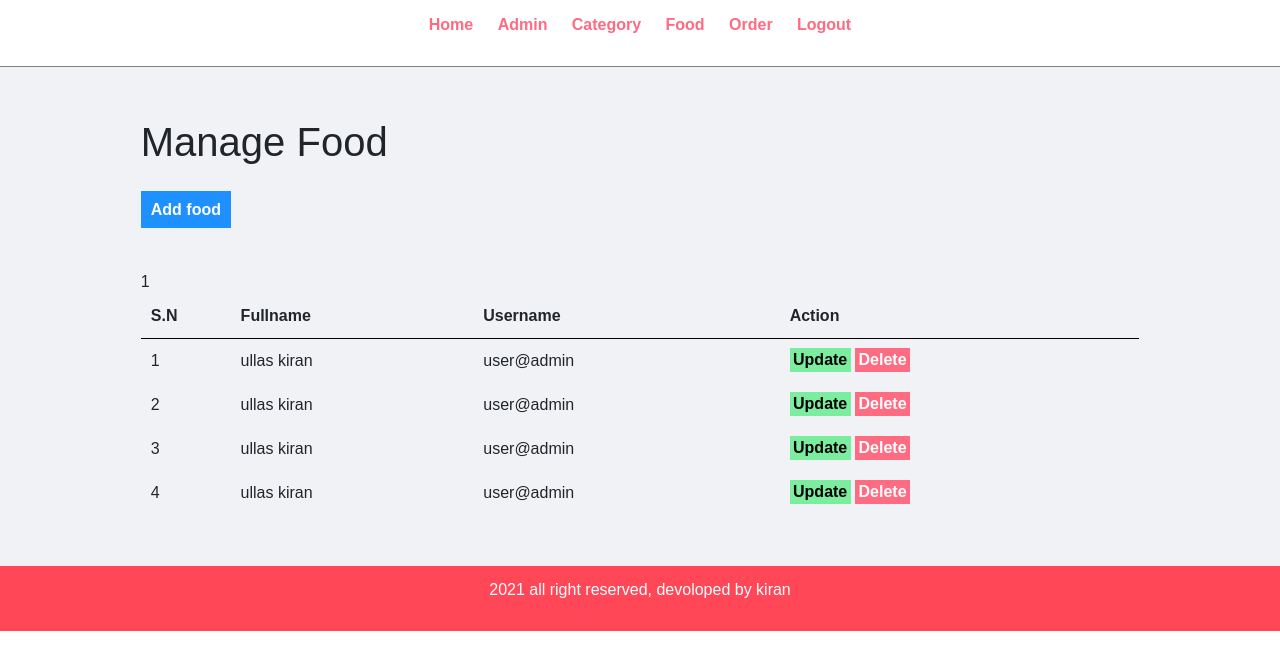
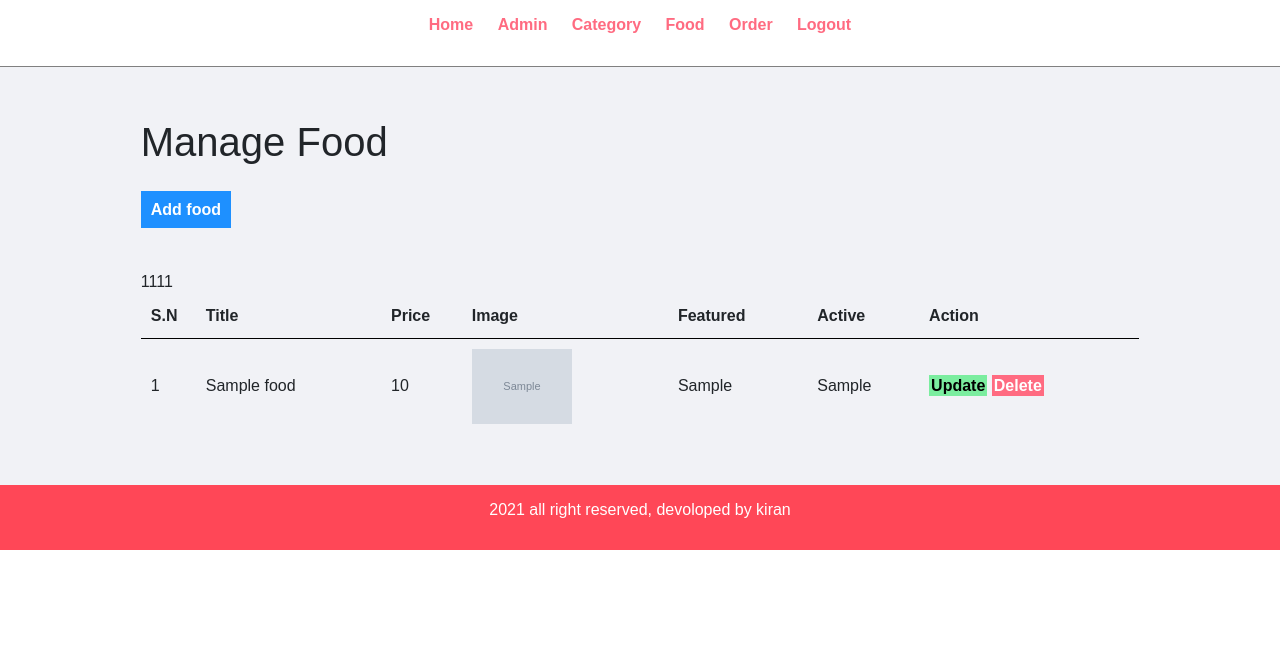
Before and after one commit to kirangarrix/food-order, a PHP site: page /web/admin/manage-food.php in a window 1280 px wide. Shown: the top 670 px of the page. Run offline with PHP 8.4, Linux system fonts and the light colour scheme; the visitor is signed in with stand-in values (Sample User, id 1); tables that the repository leaves empty or names only in its code hold one stand-in row (values such as "Sample post"); grey boxes marked "Sample" are stand-in pictures.

Commit message:
delete food added

```diff
--- a/admin/manage-food.php
+++ b/admin/manage-food.php
@@ -12,50 +12,81 @@
            echo $_SESSION['add'];
            unset($_SESSION['add']);
          }
+         if(isset($_SESSION['delete'])){
+          echo $_SESSION['delete'];
+          unset($_SESSION['delete']);
+        }
+        if(isset($_SESSION['upload'])){
+          echo $_SESSION['upload'];
+          unset($_SESSION['upload']);
+        }
+        if(isset($_SESSION['unauthorize'])){
+          echo $_SESSION['unauthorize'];
+          unset($_SESSION['unauthorize']);
+        }
      ?>
      <table class="tbl-full">
       <tr>
         <th>S.N</th>
-        <th>Fullname</th>
-        <th>Username</th>
+        <th>Title</th>
+        <th>Price</th>
+        <th>Image</th>
+        <th>Featured</th>
+        <th>Active</th>
         <th>Action</th>
       </tr>
-      <tr>
-        <td>1</td>
-        <td>ullas kiran</td>
-        <td>user@admin</td>
-        <td>
-          <a href="#" class="btn-second">Update</a>
-          <a href="#" class="btn-red">Delete</a>
-        </td>
-      </tr>
-      <tr>
-        <td>2</td>
-        <td>ullas kiran</td>
-        <td>user@admin</td>
-        <td>
-        <a href="#" class="btn-second">Update</a>
-          <a href="#" class="btn-red">Delete</a>
-        </td>
-      </tr>
-      <tr>
-        <td>3</td>
-        <td>ullas kiran</td>
-        <td>user@admin</td>
-        <td>
-        <a href="#" class="btn-second">Update</a>
-          <a href="#" class="btn-red">Delete</a>
-        </td>
-      </tr>
-      <tr>
-        <td>4</td>
-        <td>ullas kiran</td>
-        <td>user@admin</td>
-        <td>
-        <a href="#" class="btn-second">Update</a>
-          <a href="#" class="btn-red">Delete</a>
-        </td>
-      </tr>
+
+   <?php
+    // create sql query to get all the food
+    $sql="SELECT * FROM tbl_food";
+    // execute the query
+    $res=mysqli_query($conn,$sql);
+    // count to check whether we have food or not
+    $count=mysqli_num_rows($res);
+
+    // create variable
+    $sn=1;
+
+    if($count>0){
+      // we have food in database
+      while($row=mysqli_fetch_assoc($res)){
+         $id=$row['id'];
+         $title=$row['title'];
+         $price=$row['price'];
+         $image_name=$row['image_name'];
+         $featured=$row['featured'];
+         $active=$row['active'];
+         ?>
+
+            <tr>
+              <td><?php echo $sn++; ?></td>
+              <td><?php echo $title; ?></td>
+              <td><?php echo $price; ?></td>
+              <td><?php
+                      if($image_name==""){
+                       echo  "<div class='error'>Image not added</div>";
+                      }else{
+                        ?>
+                        <img src="<?php echo SITEURL; ?>images/food/<?php echo $image_name; ?>" width="100px">
+                        <?php
+                      }
+                     ?></td>
+              <td><?php echo $featured; ?></td>
+              <td><?php echo $active; ?></td>
+              <td>
+                <a href="#" class="btn-second">Update</a>
+                <a href="<?php echo SITEURL ?>admin/delete-food.php?id=<?php echo $id; ?>&image_name=<?php echo $image_name; ?>" class="btn-red">Delete</a>
+              </td>
+            </tr>
+
+         <?php
+      }
+
+    }else{
+      // food is not added in database
+      echo"<tr><td colspan='7' class='error'>Food not added yet</td><tr>";
+    }
+   ?>
     </table>
 
 
```
Also changed, not shown: admin/delete-food.php (added, +44 -0 lines), admin/update-food.php (added), images/food/Food_name_492.png (added), images/food/Food_name_88.png (deleted).
